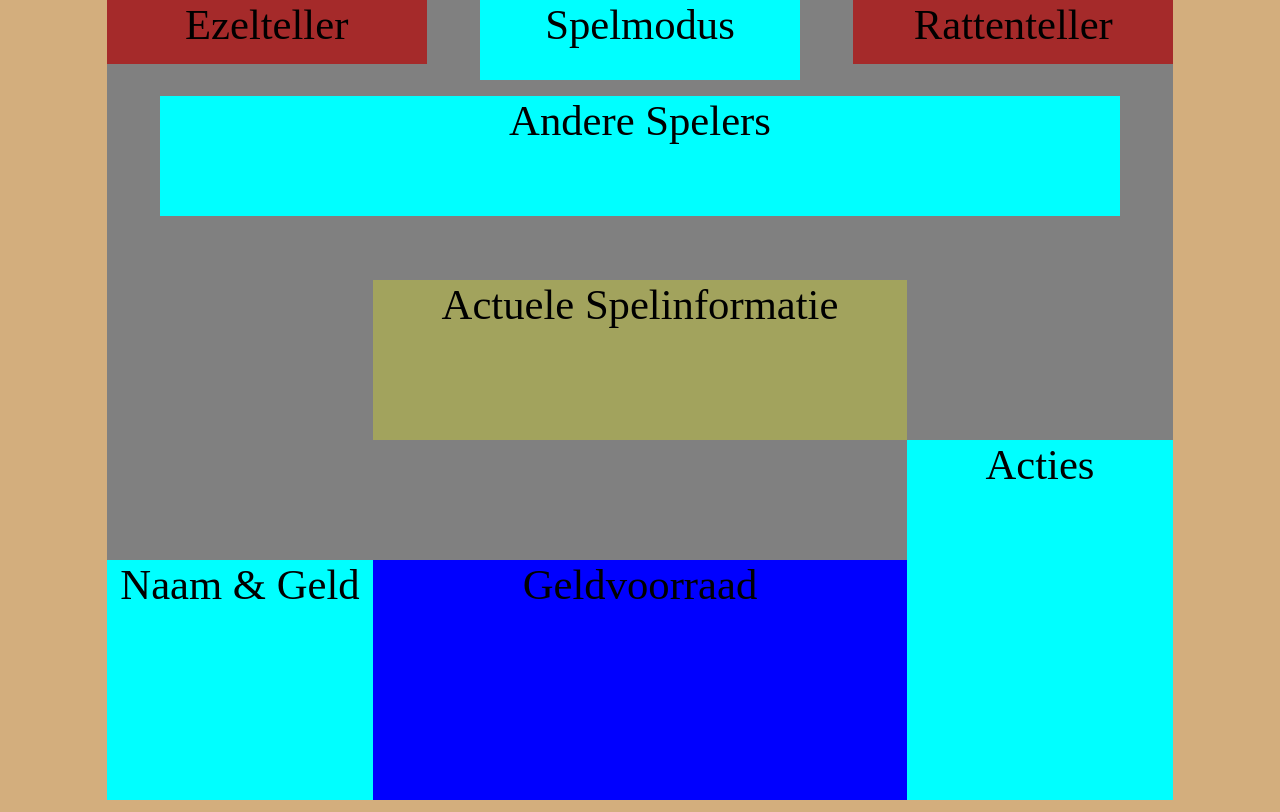
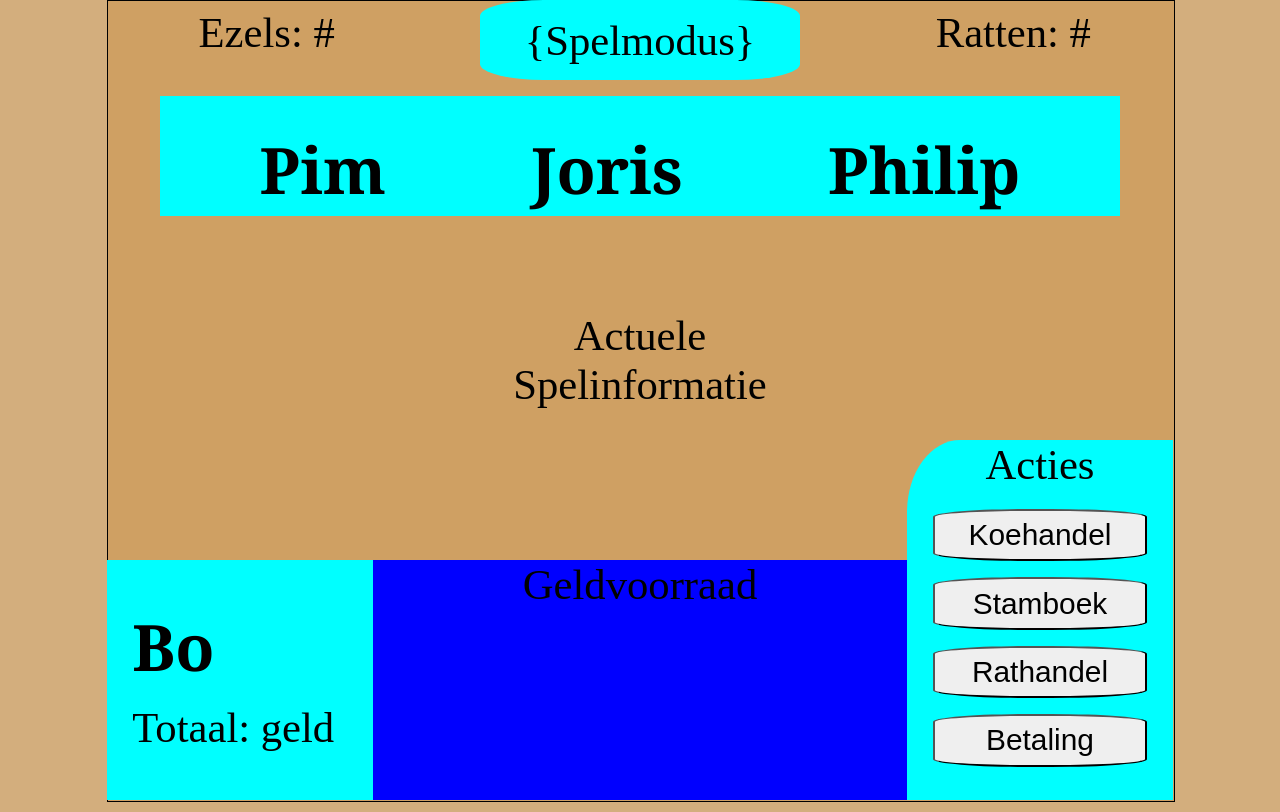
Before and after one commit to Philip-vD/Koehandel, a website: page index.html in a window 1280 px wide. Drawn offline with nearby package versions, Linux system fonts and the light colour scheme; no server answers.

Commit message:
Updated html

```diff
--- a/index.html
+++ b/index.html
@@ -14,31 +14,52 @@
 
       </canvas>
       <div id="ezelTeller">
-        <p>Ezelteller</p>
+        <p>Ezels: #</p>
       </div>
       <div id="spelModus">
-        <p>Spelmodus</p>
+        <p>{Spelmodus}</p>
       </div>
       <div id="rattenTeller">
-        <p>Rattenteller</p>
+        <p>Ratten: #</p>
       </div>
       <div id="andereSpelers">
-        <p>Andere Spelers</p>
+        <ul>
+          <li class="naam">Pim</li>
+          <li class="naam">Joris</li>
+          <li class="naam">Philip</li>
+        </ul>
       </div>
       <div id="actueleSpelInformatie">
         <p>Actuele Spelinformatie</p>
       </div>
       <div id="betaalScherm">
         <p>Betaal Scherm</p>
+        <ul>
+          <li>0</li>
+          <li>10</li>
+          <li>20</li>
+          <li>50</li>
+          <li>100</li>
+          <li>200</li>
+          <li>500</li>
+        </ul>
+        <button>Betaal</button>
       </div>
       <div id="statsPanel">
-        <p>Naam & Geld</p>
+        <ul>
+          <li class="naam">Bo</li>
+          <li>Totaal: geld</li>
+        </ul>
       </div>
       <div id="geldVoorraad">
         <p>Geldvoorraad</p>
       </div>
       <div id="actieMenu">
         <p>Acties</p>
+        <button class="actieKnop">Koehandel</button>
+        <button class="actieKnop">Stamboek</button>
+        <button class="actieKnop">Rathandel</button>
+        <button class="actieKnop">Betaling</button>
       </div>
     </div>
   </body>
--- a/static/interaction.js
+++ b/static/interaction.js
@@ -6,6 +6,11 @@ function resizeGame(){
   let newWidth = window.innerWidth;
   let newHeight = window.innerHeight;
   let newWidthToHeight = newWidth/newHeight;
+  let actieKnop = document.getElementsByClassName("actieKnop");
+  for(var knop of actieKnop)
+  {
+    knop.style.borderRadius = "45%/15%";
+  }
 
   if (newWidthToHeight > widthToHeight) {
     // window width is too wide relative to desired game width
--- a/static/style.css
+++ b/static/style.css
@@ -11,17 +11,32 @@ p{
   margin: auto;
 }
 
+ul {
+  list-style-type: none;
+  padding: 0;
+}
+
+button {
+  cursor: pointer;
+}
+
+.naam {
+  font-size: 1.5em;
+  font-weight: bold;
+  font-family: Georgia, 'Times New Roman', Times, serif;
+}
+
 #gameArea {
   position: absolute;
   left: 50%;
   top: 50%;
-  background-color: red;
 }
 
 #gameCanvas {
   width:  100%;
   height: 100%;
-  background-color: grey;
+  background-color: rgb(207, 160, 99);
+  border: 1px solid black;
 }
 
 #ezelTeller {
@@ -30,7 +45,6 @@ p{
   width: 30%;
   height: 8%;
   top: 0;
-  background-color: brown;
   text-align: center;
 }
 
@@ -41,7 +55,17 @@ p{
   height: 10%;
   top: 0;
   background-color: aqua;
-  text-align: center;
+  border-radius: 20%;
+}
+
+#spelModus p,
+#ezelTeller p,
+#rattenTeller p,
+#actueleSpelInformatie p{
+  position: absolute;
+  left: 50%;
+  top: 50%;
+  transform: translate(-50%, -50%);
 }
 
 #rattenTeller {
@@ -50,7 +74,6 @@ p{
   width: 30%;
   height: 8%;
   top: 0;
-  background-color: brown;
   text-align: center;
 }
 
@@ -64,13 +87,25 @@ p{
   text-align: center;
 }
 
+#andereSpelers ul{
+  margin: auto;
+  height: 100%;
+}
+
+#andereSpelers li{
+  display: inline-block;
+  position: relative;
+  top: 25%;
+  margin-right: 7%;
+  margin-left: 7%;
+}
+
 #actueleSpelInformatie {
   position: absolute;
   left: 25%;
   width: 50%;
   height: 20%;
   top: 35%;
-  background-color: rgba(251, 255, 0, 0.274);
   text-align: center;
 }
 
@@ -84,7 +119,6 @@ p{
   text-align: center;
   z-index: 1;
   display: none;
-  /*display: block;*/
 }
 
 #statsPanel {
@@ -94,7 +128,13 @@ p{
   height: 30%;
   bottom: 0;
   background-color: aqua;
-  text-align: center;
+}
+
+#statsPanel li{
+  width: 80%;
+  position: relative;
+  left: 2vw;
+  margin-bottom: 5%;
 }
 
 #geldVoorraad {
@@ -115,4 +155,24 @@ p{
   bottom: 0;
   background-color: aqua;
   text-align: center;
+  border-top-left-radius: 20%;
 }
+
+#actieMenu p{
+  margin-bottom: 20px;
+}
+
+.actieKnop {
+  display: block;
+  outline: none;
+  width: 80%;
+  font-size: 0.7em;
+  padding: 0.9vmin;
+  margin: auto;
+  margin-top: 1vmin;
+  margin-bottom: 2vmin;
+}
+
+.actieKnop:hover {
+  box-shadow: 0 12px 16px 0 rgba(0,0,0,0.24), 0 17px 50px 0 rgba(0,0,0,0.19);
+}
```
